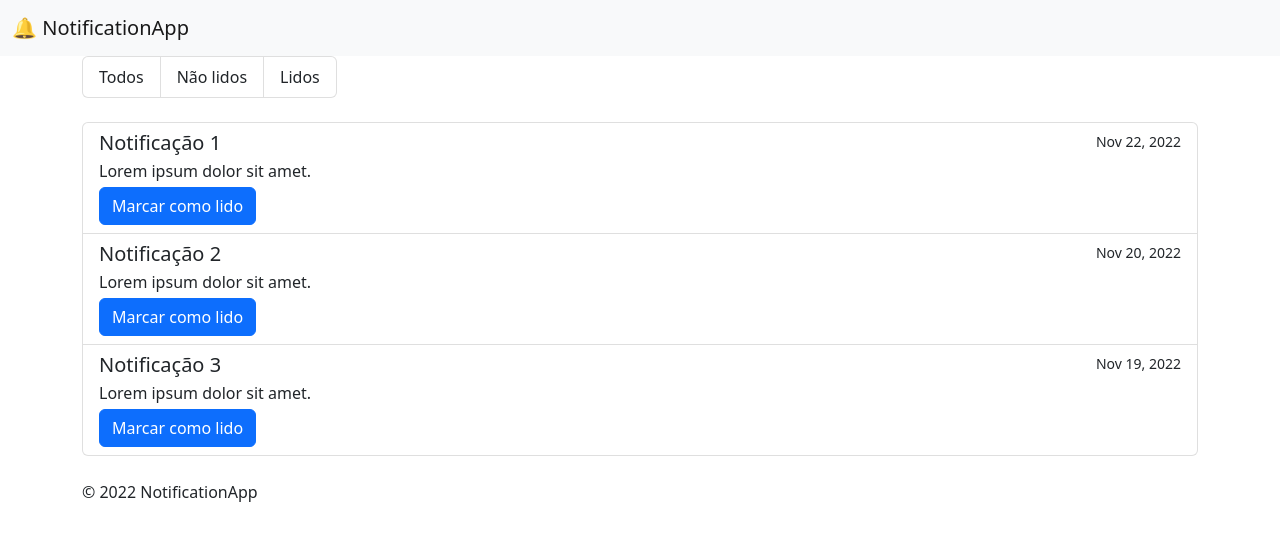
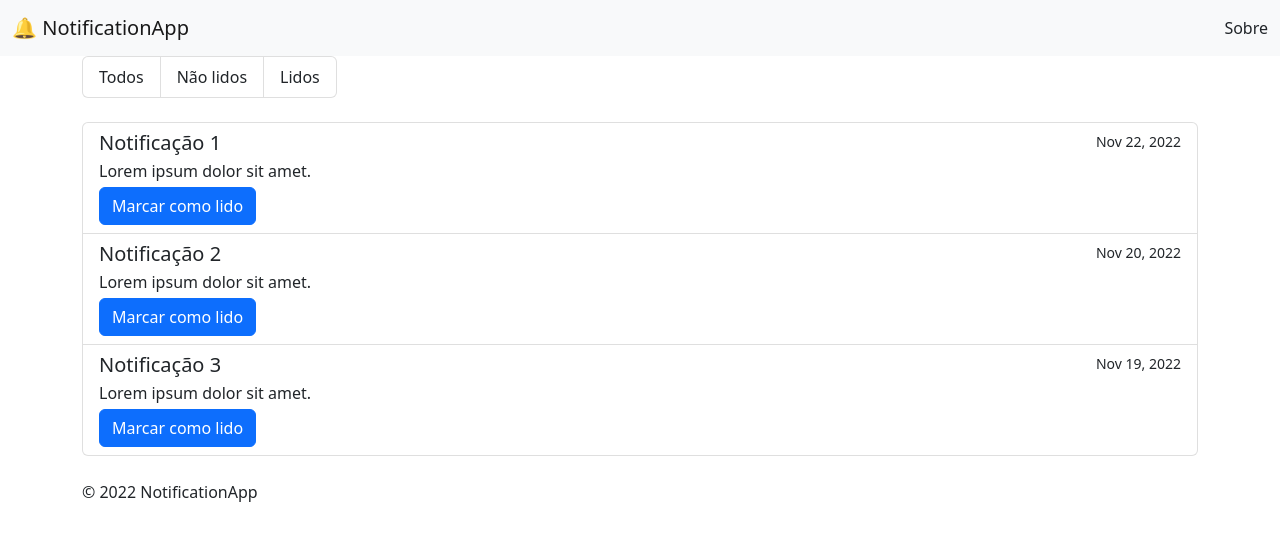
Before and after one commit to saullbrandao/DEVinPhilips, an Angular app in the folder Semana08/: page /home in a window 1280 px wide. Shown: the top 540 px of the page. Built offline with nearby package versions, Linux system fonts and the light colour scheme.

Commit message:
M1S10EX10

```diff
--- a/Semana08/src/app/header/header.component.html
+++ b/Semana08/src/app/header/header.component.html
@@ -1,5 +1,6 @@
 <nav class="navbar bg-light">
   <div class="container-fluid">
-    <a class="navbar-brand" href="#"> 🔔 NotificationApp </a>
+    <a class="navbar-brand" routerLink="/"> 🔔 NotificationApp </a>
+    <a class="nav-link" routerLink="/sobre"> Sobre </a>
   </div>
 </nav>
```
